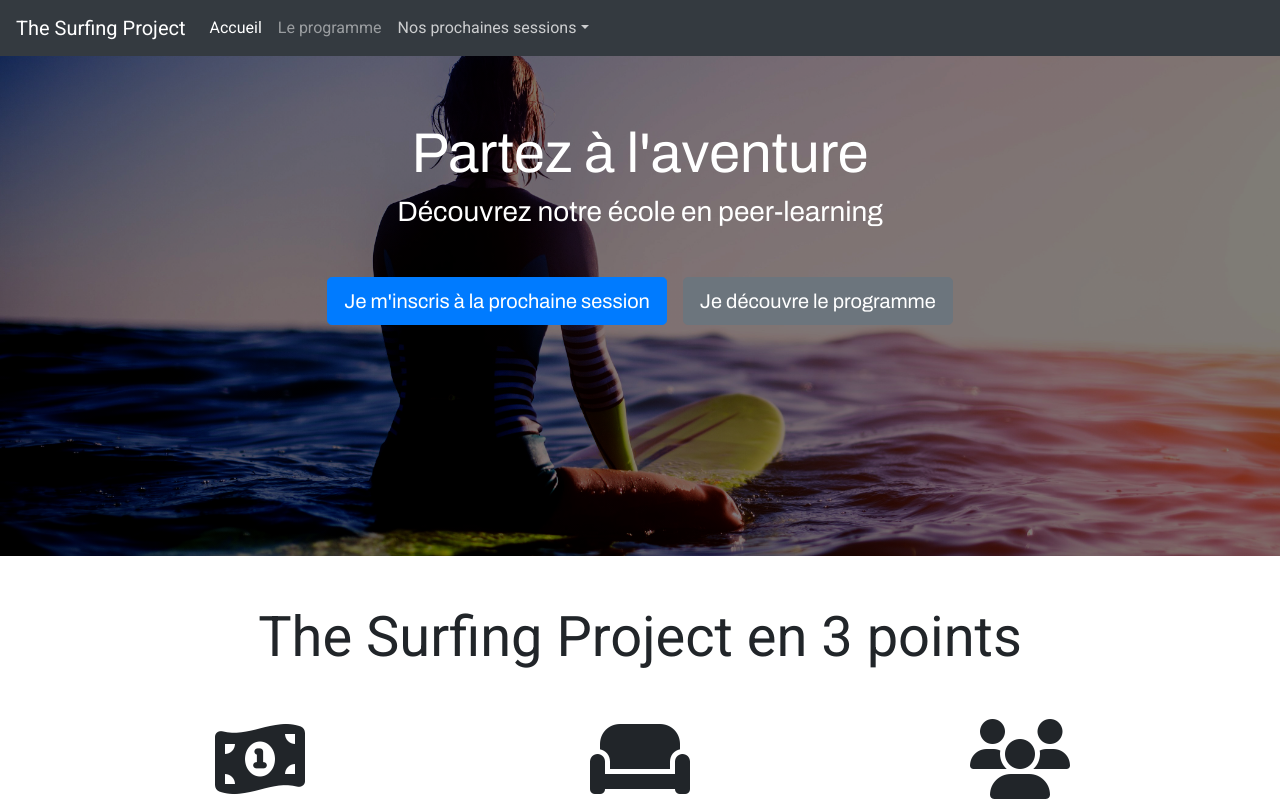
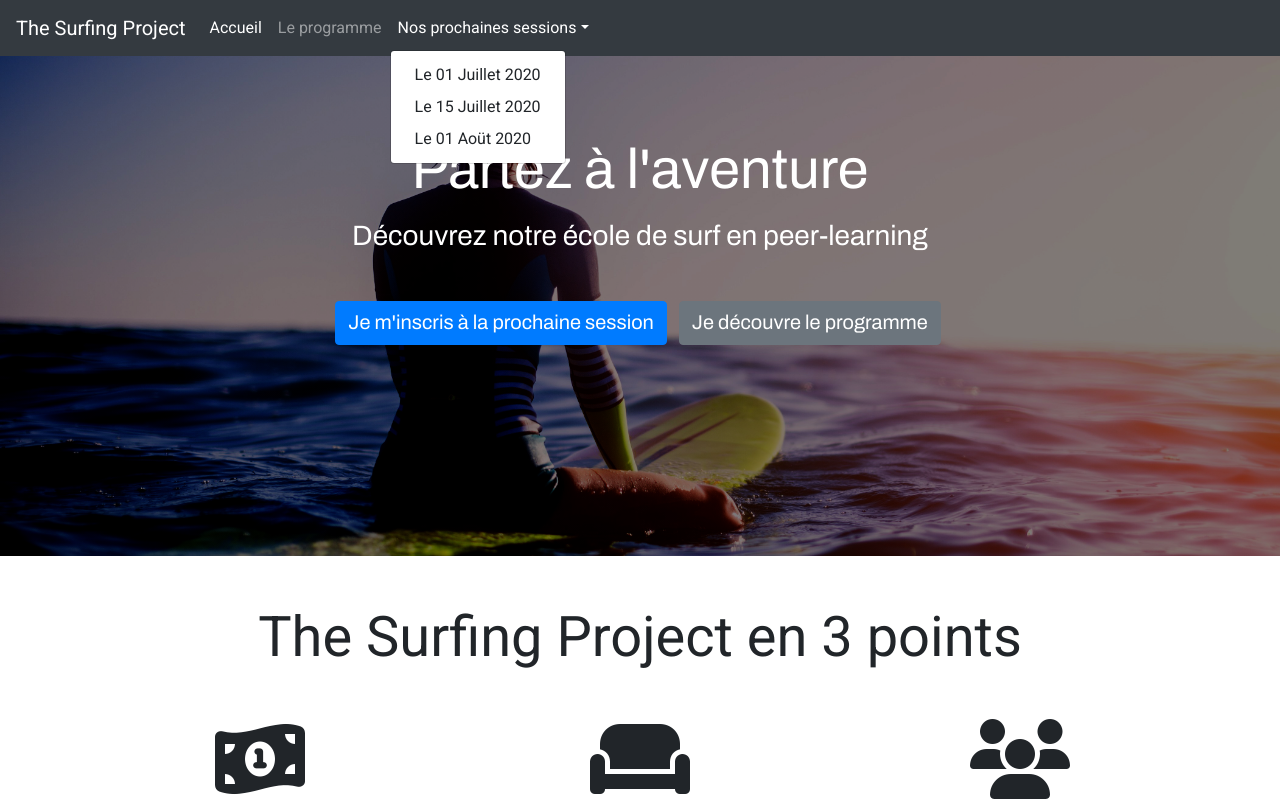
Before and after one commit to Kirouw/kirouw.github.io, a plain HTML site: page TheSurfingProject/index.html in a window 1280 px wide. Both pictures are taken after a click on the button "Nos prochaines sessions". Shown: the top 800 px of the page. Drawn offline with nearby package versions, Linux system fonts and the light colour scheme.

Commit message:
Ajout d'un sous menu et modif des margins

```diff
--- a/TheSurfingProject/index.html
+++ b/TheSurfingProject/index.html
@@ -27,7 +27,14 @@
                 <a class="nav-link" href="#">Le programme</a>
             </li>
             <li class="nav-item dropdown">
-                <a class="nav-link dropdown-toggle" href="#">Nos prochaines sessions</a>
+                <a class="nav-link dropdown-toggle" href="#" role="button" id="dropdownMenuLink" data-toggle="dropdown" aria-haspopup="true" aria-expanded="false">Nos prochaines sessions</a>
+
+                <div class="dropdown-menu" aria-labelledby="dropdownMenuButton">
+                    <a class="dropdown-item" href="#">Le 01 Juillet 2020</a>
+                    <a class="dropdown-item" href="#">Le 15 Juillet 2020</a>
+                    <a class="dropdown-item" href="#">Le 01 Aoüt 2020</a>
+                </div>
+
             </li>
         </ul>
     </div>
@@ -38,19 +45,20 @@
 
 <div class="jumbotron jumbotron-fluid text-center mb-5">
 
-    <h1 class="display-4"> Partez à l'aventure </h1>
+    <h1 class="display-4 mt-3"> Partez à l'aventure </h1>
 
-    <h3 class="text-nowrap text-sous ecart mb-5"> Découvrez notre école en peer-learning </h3>
-    <div class="container d-flex flex-nowrap justify-content-center">
-        <button class="btn btn-primary btn-lg btn-responsive mx-2"><a class="text-white" href="#"> Je m'inscris à la prochaine session </a></button>
-        <button class="btn btn-secondary btn-lg btn-responsive mx-2"><a class="text-white" href="#"> Je découvre le programme </a></button>
+    <h3 class="text-nowrap text-sous ecart my-3 mb-5"> Découvrez notre école de surf en peer-learning </h3>
+    <div class="container d-flex flex-nowrap justify-content-center mt-4">
+        <button class="btn btn-primary mx-1 py-2"><a class="text-white h5" href="#"> Je m'inscris à la prochaine session </a></button>
+        <button class="btn btn-secondary mx-2 py-2"><a class="text-white h5" href="#"> Je découvre le programme </a></button>
     </div>
 
 </div>
 
-<h1 class="text-center display-4 mb-5">The Surfing Project en 3 points</h1>
+<div class="container my-5">
 
-<div class="container mb-5">
+    <h1 class="text-center display-4 mb-5">The Surfing Project en 3 points</h1>
+
     <div class="row">
 
 
@@ -81,9 +89,9 @@
     </div>
 </div>
 
-<h1 class="text-center display-4 mb-5">Témoignages</h1>
+<div class="container mb-5">
 
-<div class="container mb-5">
+    <h1 class="text-center display-4 mb-5">Témoignages</h1>
 
     <div class="row">
 
@@ -114,9 +122,9 @@
     </div>
 </div>
 
-<h1 class="text-center display-4 mb-5">Prix</h1>
+<div class="container">
 
-<div class="container">
+    <h1 class="text-center display-4 mb-5">Prix</h1>
 
     <div class="card-deck text-center">
 
```
